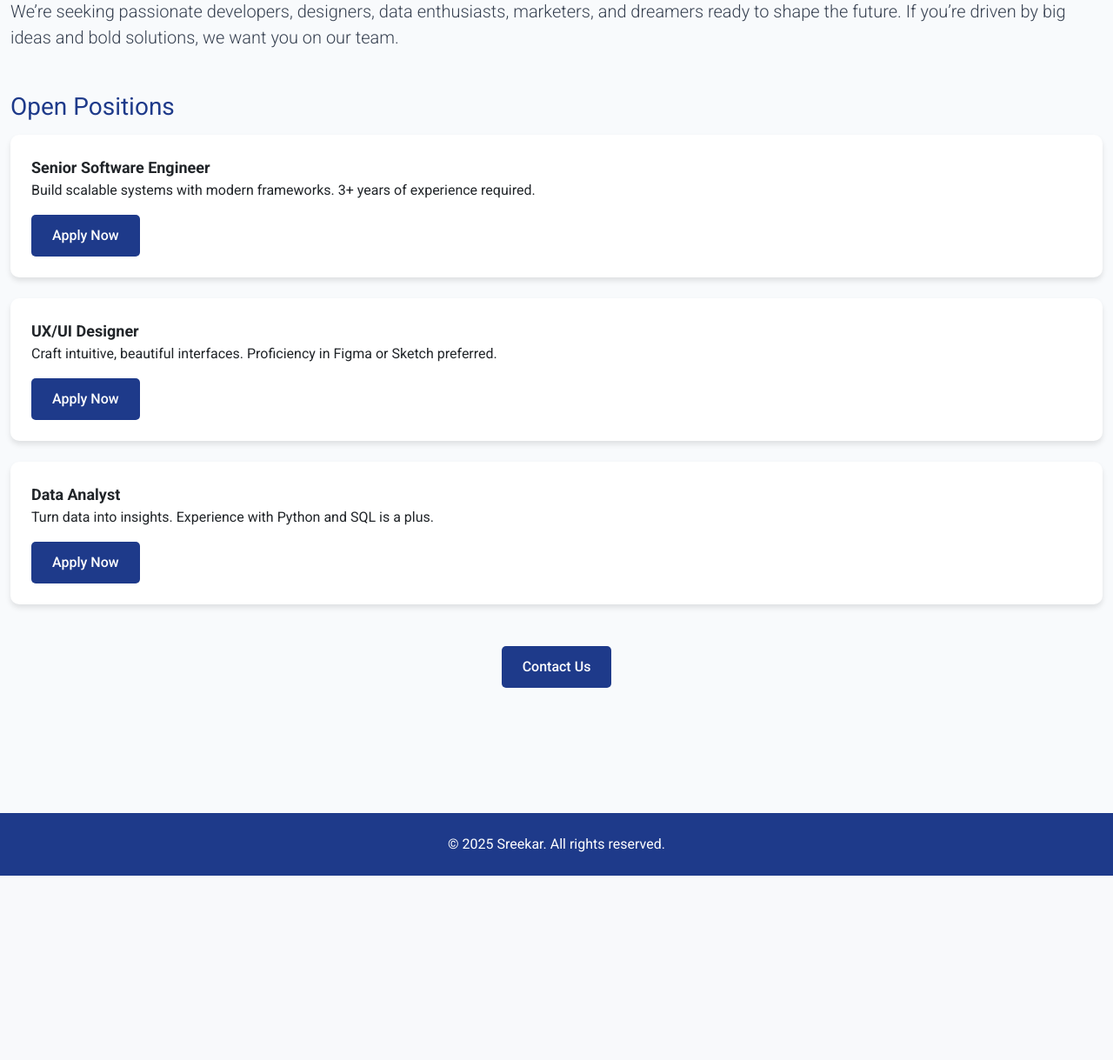
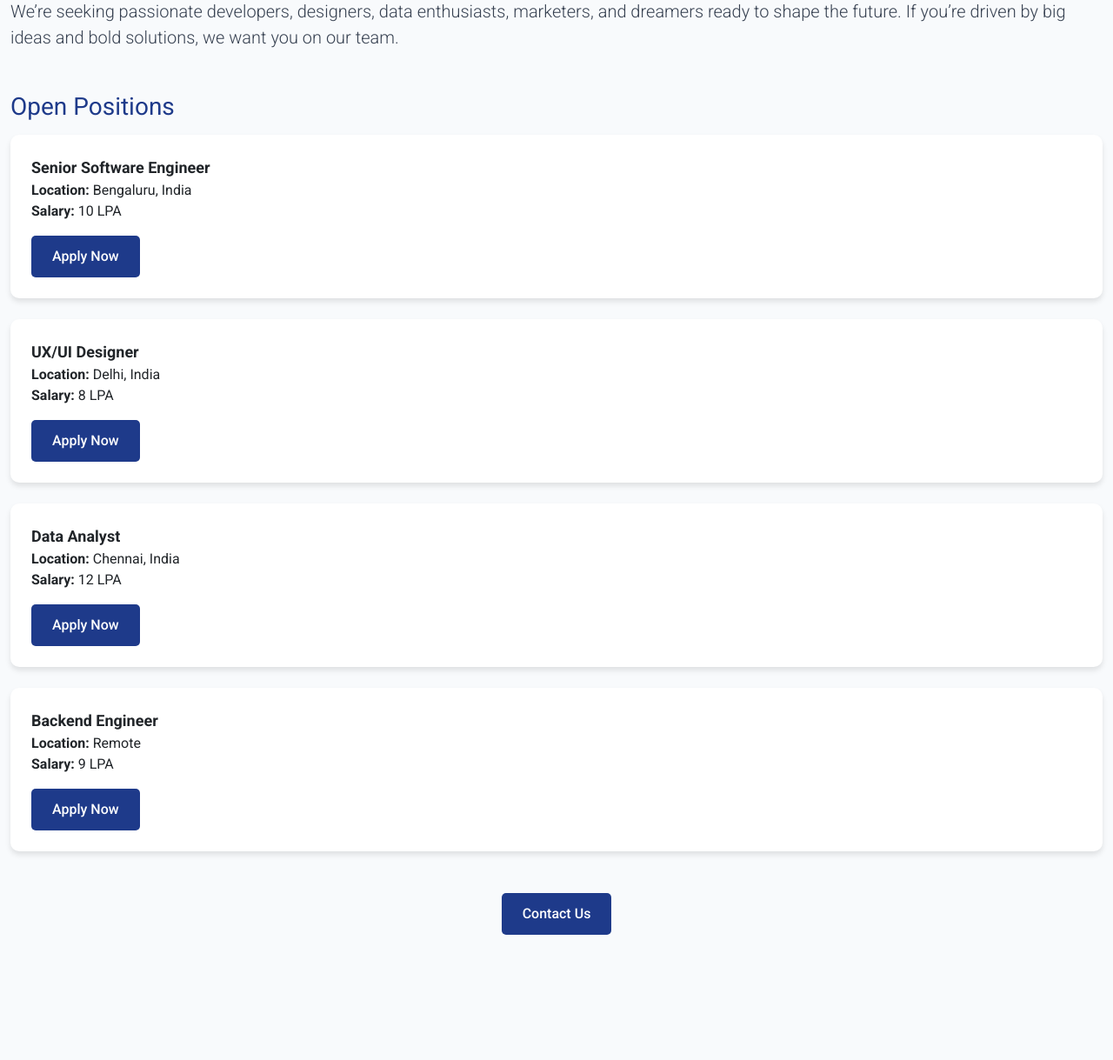
Before and after one commit to sreekarnakka/Sree-Careers-Website, a Flask app: page / in a window 1280 px wide. Shown: the part 1299-2518 px from the top of the page at 87% size. Before the commit the page ends 2306 px from the top, so only its background shows below. Run offline with Flask 3, Linux system fonts and the light colour scheme.

Commit message:
Update Job Openings

```diff
--- a/app.py
+++ b/app.py
@@ -1,10 +1,37 @@
-from flask import Flask, render_template
+from flask import Flask, render_template, url_for
 
 app = Flask(__name__)
 
+JOBS = [
+    {
+        'id': 1,
+        'title': 'Senior Software Engineer',
+        'location': 'Bengaluru, India',
+        'salary': '10 LPA'
+    },
+    {
+        'id': 2,
+        'title': 'UX/UI Designer',
+        'location': 'Delhi, India',
+        'salary': '8 LPA'
+    },
+    {
+        'id': 3,
+        'title': 'Data Analyst',
+        'location': 'Chennai, India',
+        'salary': '12 LPA'
+    },
+    {
+        'id': 4,
+        'title': 'Backend Engineer',
+        'location': 'Remote',
+        'salary': '9 LPA'
+    }
+]
+
 @app.route("/")
-def hello_world():
-    return render_template('home.htm')
+def home():
+    return render_template("home.htm", jobs=JOBS)
 
 if __name__ == "__main__":
     app.run(debug=True)
--- a/templates/home.htm
+++ b/templates/home.htm
@@ -137,7 +137,7 @@
                         <a class="nav-link" href="#who-we-need">Who We Need</a>
                     </li>
                     <li class="nav-item">
-                        <a class="nav-link" href="#jobs">Jobs</a>
+                        <a class="nav-link" href="#jobs-openings">Jobs</a>
                     </li>
                     <li class="nav-item">
                         <a class="nav-link" href="#contact">Contact</a>
@@ -183,23 +183,16 @@
         </section>
 
         <!-- Open Positions -->
-        <section id="jobs" class="section-content animate-fadeIn mb-5">
+        <section id="jobs-openings" class="section-content animate-fadeIn mb-5">
             <h3>Open Positions</h3>
+            {% for job in jobs %}
             <div class="job-card">
-                <h4 class="font-semibold text-lg">Senior Software Engineer</h4>
-                <p>Build scalable systems with modern frameworks. 3+ years of experience required.</p>
+                <h4 class="font-semibold text-lg">{{ job.title }}</h4>
+                <p><strong>Location:</strong> {{ job.location }}<br>
+                   <strong>Salary:</strong> {{ job.salary }}</p>
                 <button class="btn-custom mt-3">Apply Now</button>
             </div>
-            <div class="job-card">
-                <h4 class="font-semibold text-lg">UX/UI Designer</h4>
-                <p>Craft intuitive, beautiful interfaces. Proficiency in Figma or Sketch preferred.</p>
-                <button class="btn-custom mt-3">Apply Now</button>
-            </div>
-            <div class="job-card">
-                <h4 class="font-semibold text-lg">Data Analyst</h4>
-                <p>Turn data into insights. Experience with Python and SQL is a plus.</p>
-                <button class="btn-custom mt-3">Apply Now</button>
-            </div>
+            {% endfor %}
         </section>
 
         <!-- Contact Section -->
```
